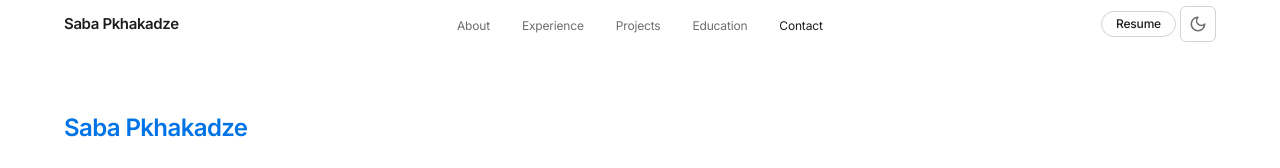
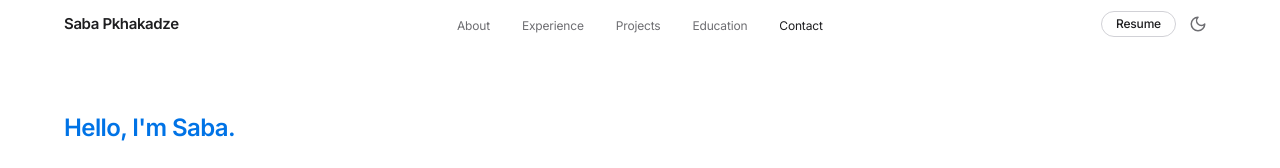
Before and after one commit to sabbapxakadze/MyPortfolio, a React (Vite) app: page / in a window 1280 px wide. Shown: the top 168 px of the page. Built offline with nearby package versions, Linux system fonts and the light colour scheme.

Commit message:
Polish hero eyebrow and theme toggle

```diff
--- a/src/components/ThemeToggle.tsx
+++ b/src/components/ThemeToggle.tsx
@@ -16,7 +16,7 @@ export function ThemeToggle() {
       type="button"
       aria-label="Toggle theme"
       onClick={() => setTheme(isDark ? "light" : "dark")}
-      className="inline-flex h-9 w-9 items-center justify-center rounded-md border border-border text-muted-foreground transition-colors hover:text-foreground hover:border-primary/50"
+      className="inline-flex h-9 w-9 items-center justify-center rounded-full text-muted-foreground transition-colors hover:text-foreground"
     >
       {mounted && isDark ? (
         <Sun className="h-[18px] w-[18px]" />
--- a/src/components/sections/Hero.tsx
+++ b/src/components/sections/Hero.tsx
@@ -14,7 +14,7 @@ export function Hero() {
           className="animate-in-up text-xl font-semibold tracking-tight text-primary sm:text-2xl"
           style={delay(0)}
         >
-          {profile.name}
+          Hello, I&apos;m {profile.name.split(" ")[0]}.
         </p>
 
         <h1
```
